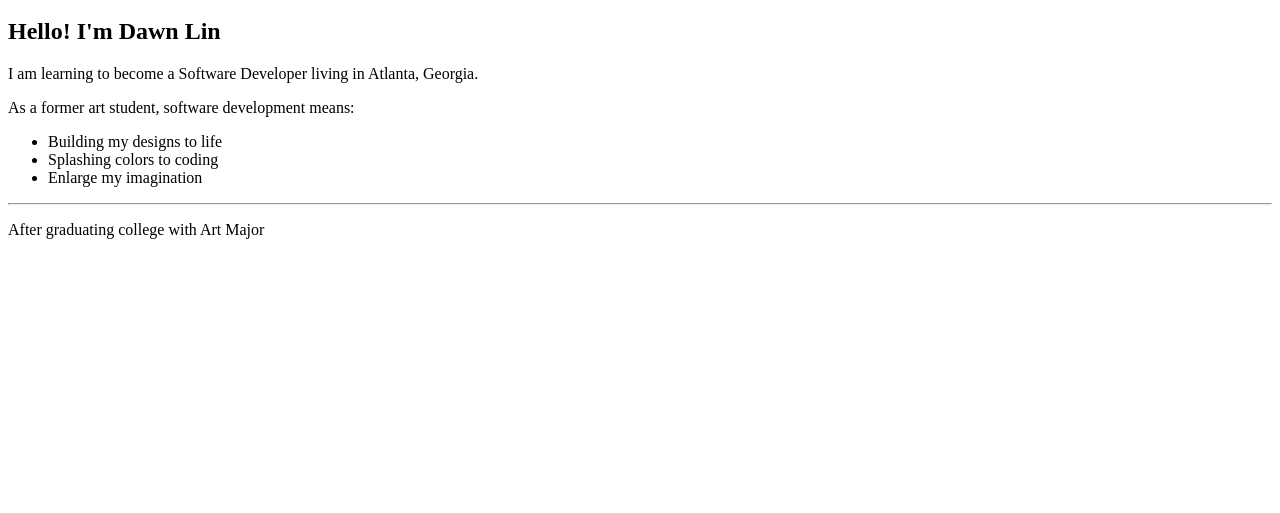
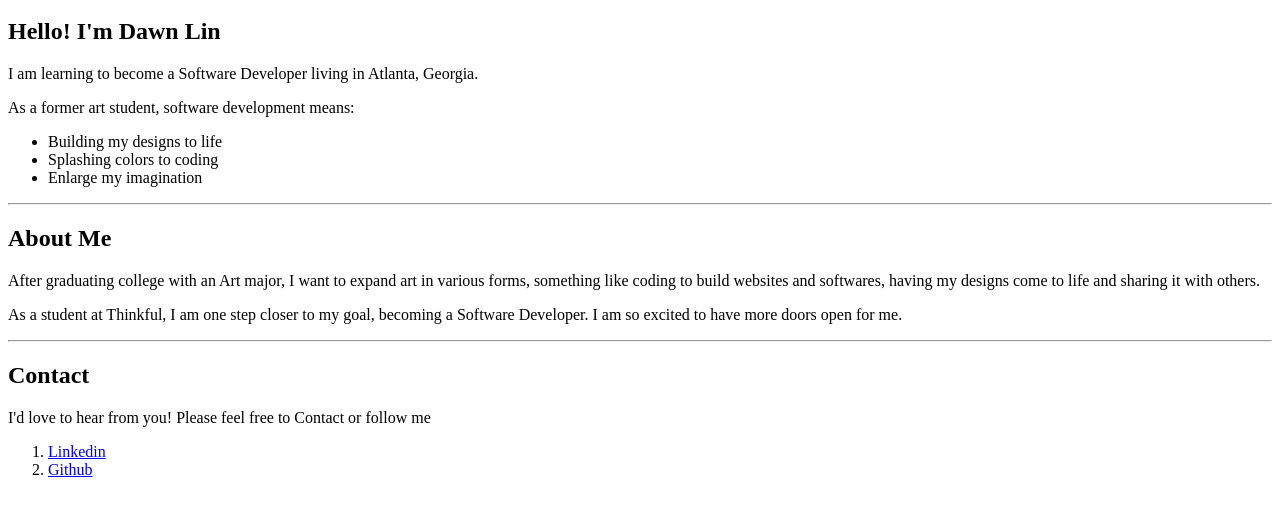
Before and after one commit to dawn-05/dawn-portfolio, a plain HTML site: page index.html in a window 1280 px wide. Shown: the part 101-614 px from the top of the page. Drawn offline with Linux system fonts and the light colour scheme; files that its build step writes are made by us from their sources.

Commit message:
added details under about me, contacts

```diff
--- a/index.html
+++ b/index.html
@@ -30,15 +30,35 @@
                 <li>Enlarge my imagination</li>
              </ul>
             </section>
+
             <hr>
+
             <section>
                 <article>
+                    <h2> About Me </h2>
                     <p>
-                        After graduating college with Art Major
+                        After graduating college with an Art major, I want to expand art in various forms,
+                        something like coding to build websites and softwares, having my designs come to life and sharing it with others.
+                    </p>
+                    <p>
+                        As a student at Thinkful, I am one step closer to my goal, becoming a Software Developer. I am so excited to have more doors open for me.
                     </p>
                 </article>
              </section>
+
+             <hr>
+             <section>
+                 <h2>Contact</h2>
+                 <p>I'd love to hear from you! Please feel free to Contact or follow me</p>
+                 <ol>
+                   <li> <a href="https://www.linkedin.com/in/dawn-lin-126b6211a/"> Linkedin </a> </li>
+                   <li> <a href="https://github.com/dawn-05"> Github </a> </li>
+                 </ol>
+             </section>
         </main>
+        <footer>
+
+        </footer>
         <script src="" async defer></script>
     </body>
 </html>
```
